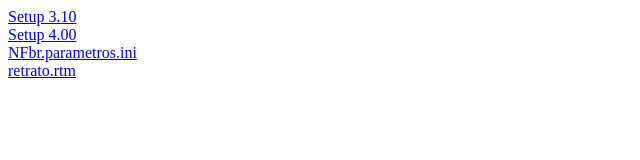
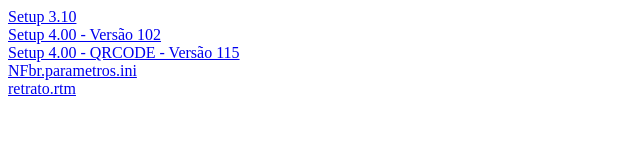
Before and after one commit to nfbr/nfbr.github.io, a plain HTML site: page util/index.html in a window 1280 px wide. Shown: the whole page, without its empty margins (0-640 px from the left). Drawn offline with Linux system fonts and the light colour scheme.

Commit message:
Update index.html
Versao 115 QRCODE

```diff
--- a/util/index.html
+++ b/util/index.html
@@ -5,7 +5,8 @@
 </head>
 <body>
 <a href="http://www.kmsistemas.com.br/update_fast/setup_NFbr_Versao90.rar">Setup 3.10</a><br>
-<a href="http://www.kmsistemas.com.br/update_fast/setup_NFbr.rar">Setup 4.00</a><br>
+<a href="http://www.kmsistemas.com.br/update_fast/setup_NFbr_Versao102.rar">Setup 4.00 - Versão 102</a><br>
+<a href="http://www.kmsistemas.com.br/update_fast/setup_NFbr_QRCode_Versao115.rar">Setup 4.00 - QRCODE - Versão 115</a><br>
 <a href="https://raw.githubusercontent.com/KmSistemas/files/master/NFbr.parametros.ini">NFbr.parametros.ini</a><br>
 <a href="https://raw.githubusercontent.com/KmSistemas/files/master/retrato.rtm">retrato.rtm</a>
 </body>
```
